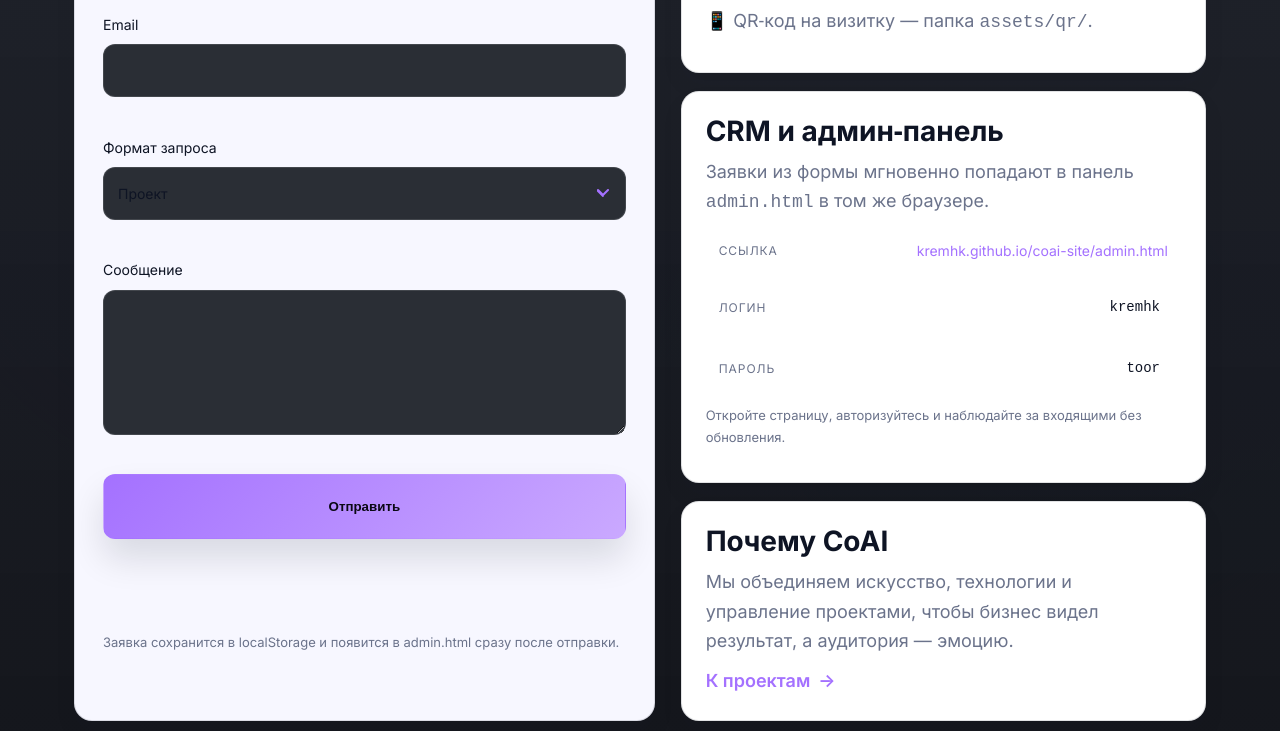
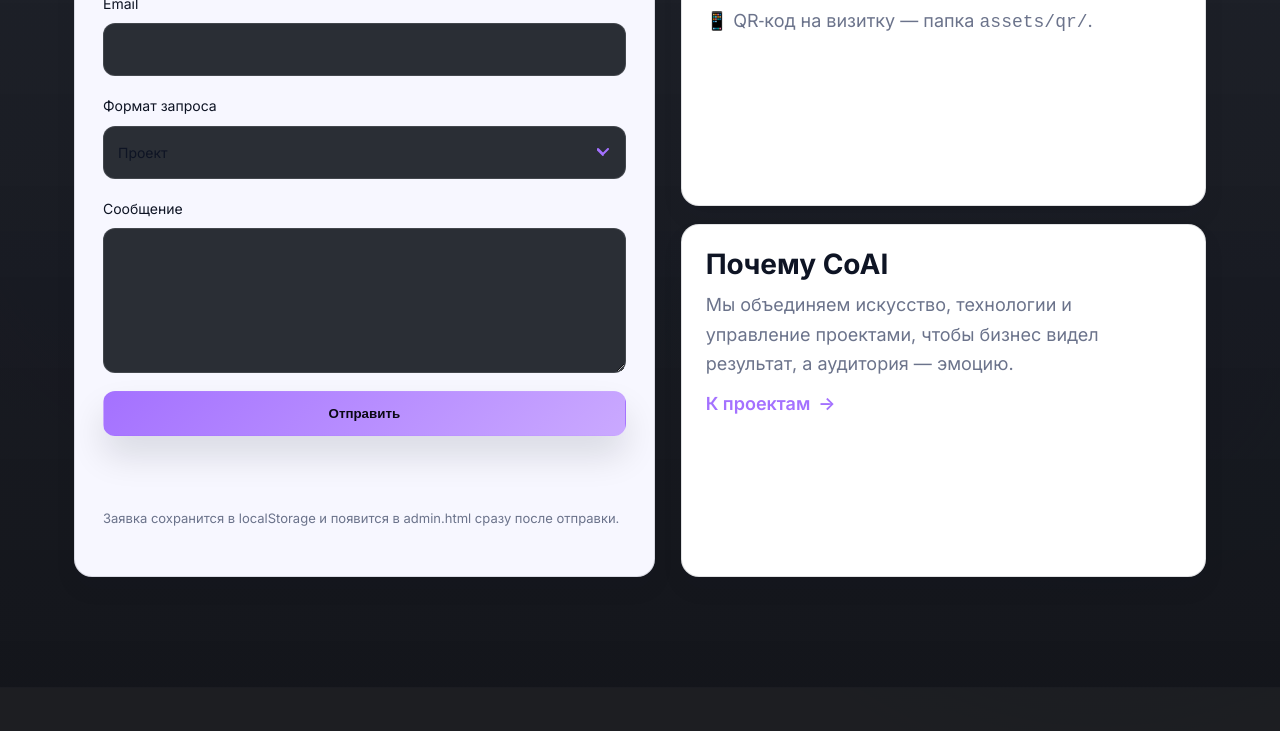
Before and after one commit to kremhk/coai-site, a plain HTML site: page index.html in a window 1280 px wide. Shown: the part 9369-10100 px from the top of the page. Drawn offline with Linux system fonts and the light colour scheme.

Commit message:
Comment out CRM and admin panel section
Comment out CRM info box in index.html

```diff
--- a/index.html
+++ b/index.html
@@ -532,7 +532,7 @@
             <p>💬 Telegram: <a href="https://t.me/wemms_cr" target="_blank" rel="noopener">@wemms_cr</a></p>
             <p>📱 QR‑код на визитку — папка <code>assets/qr/</code>.</p>
           </div>
-          <div class="info-box info-box--crm">
+        <!--  <div class="info-box info-box--crm">
             <h3>CRM и админ‑панель</h3>
             <p>Заявки из формы мгновенно попадают в панель <code>admin.html</code> в том же браузере.</p>
             <ul class="crm-access">
@@ -550,7 +550,7 @@
               </li>
             </ul>
             <p class="form__note">Откройте страницу, авторизуйтесь и наблюдайте за входящими без обновления.</p>
-          </div>
+          </div>-->
           <div class="info-box">
             <h3>Почему CoAI</h3>
             <p>Мы объединяем искусство, технологии и управление проектами, чтобы бизнес видел результат, а аудитория — эмоцию.</p>
```
